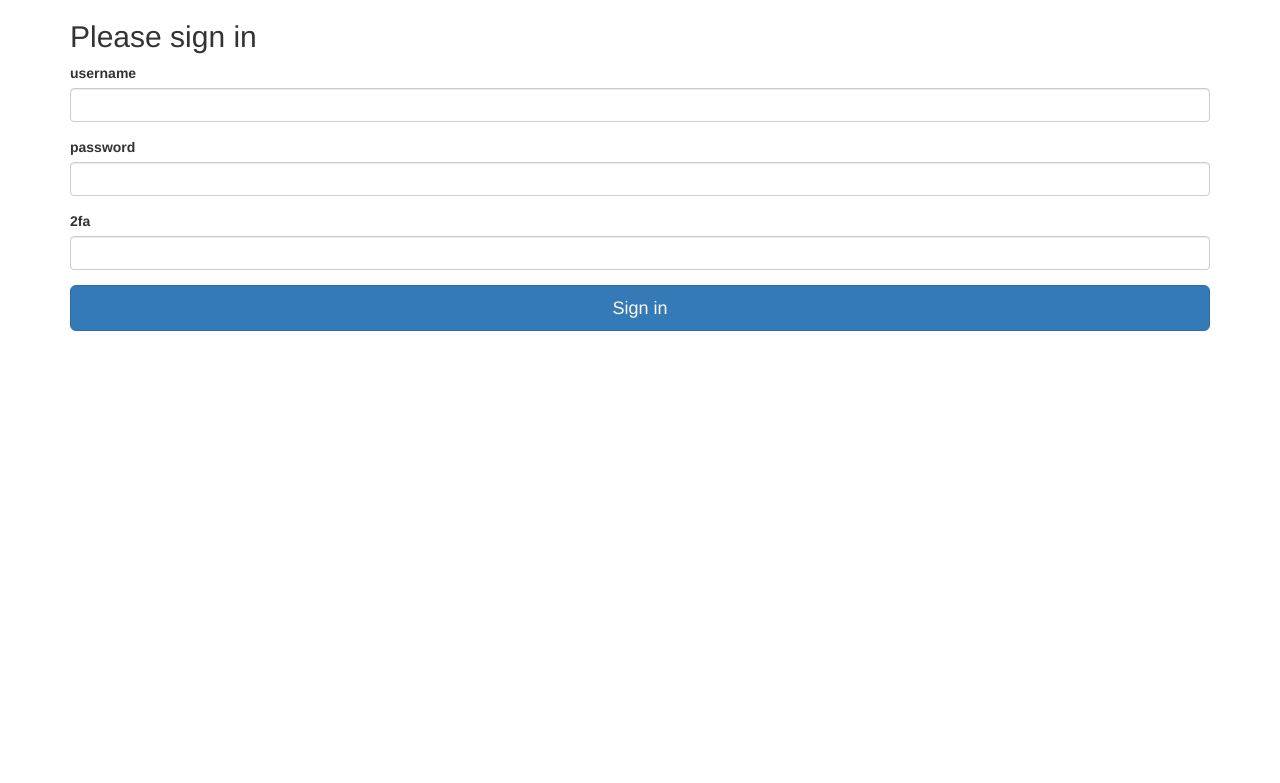
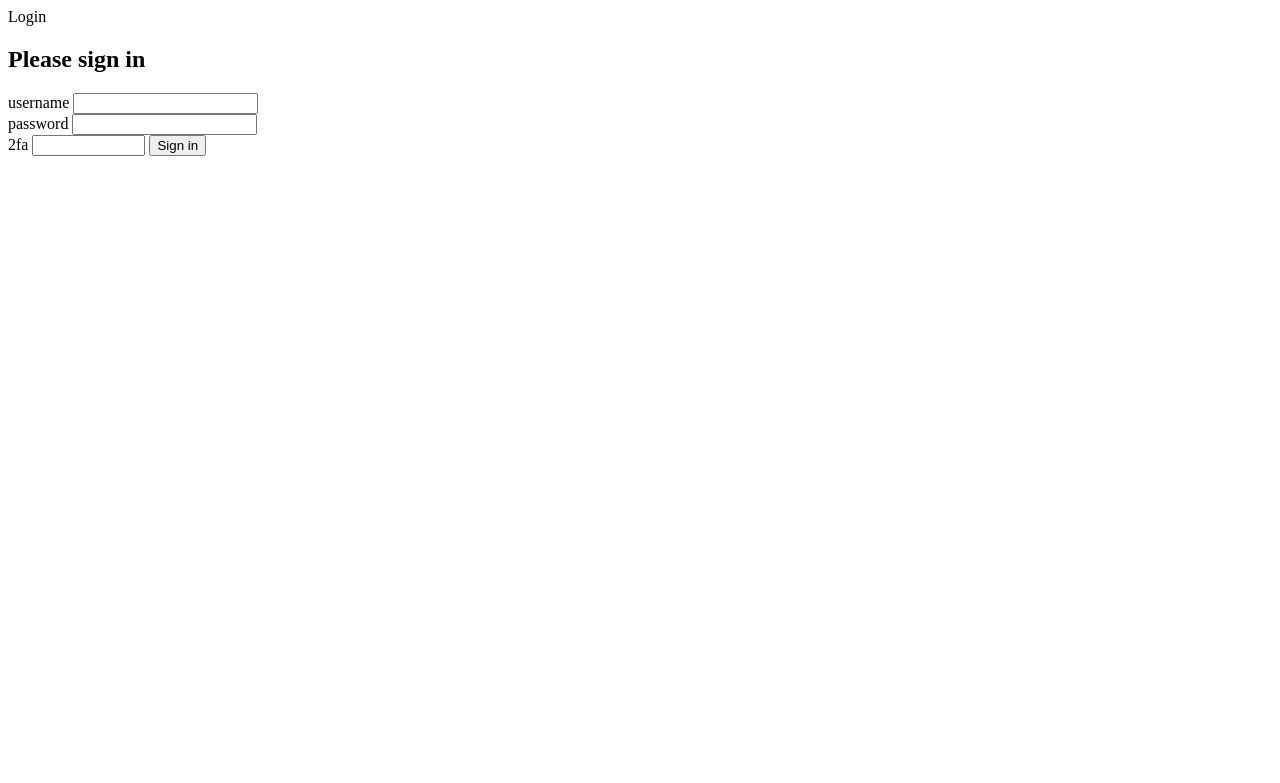
Before and after one commit to tk2466/login, a Flask app: page /login in a window 1280 px wide. Shown: the top 783 px of the page. Run offline with Flask 2, Linux system fonts and the light colour scheme; some libraries are stand-ins or nearby versions.

Commit message:
removed boostrap

```diff
--- a/templates/login.html
+++ b/templates/login.html
@@ -1,26 +1,18 @@
-{% extends "bootstrap/base.html" %}
-{% import "bootstrap/wtf.html" as wtf %}
-
 {% block title %}
 Login
 {% endblock %}
 
-{% block styles %}
-{{super()}}
-<link rel="stylesheet" href="{{url_for('.static', filename='signin.css')}}">
-{% endblock %}
+{% block content %}
 
-{% block content %}
-    <div class="container">
-
-      <form class="form-signin" method="POST" action="/login">
-        <h2 class="form-signin-heading">Please sign in</h2>
+      <form  method="POST" action="/login">
+        <h2>Please sign in</h2>
         {{ form.hidden_tag() }}
-        {{ wtf.form_field(form.uname) }}
-	{{ wtf.form_field(form.pword) }}
-        {{ wtf.form_field(form.twofa) }}
-        <button class="btn btn-lg btn-primary btn-block" type="submit">Sign in</button>
+	{{ form.uname.label }} {{ form.uname(size=20) }}
+	<br/>
+	{{ form.pword.label }} {{form.pword(size=20) }}
+	<br/>
+	{{ form.twofa.label }} {{form.twofa(size=11) }}
+	<input type="submit" value="Sign in">
       </form>
 
-    </div> <!-- /container -->
 {% endblock %}
```
Also changed, not shown: templates/signup.html (+8 -8 lines).
